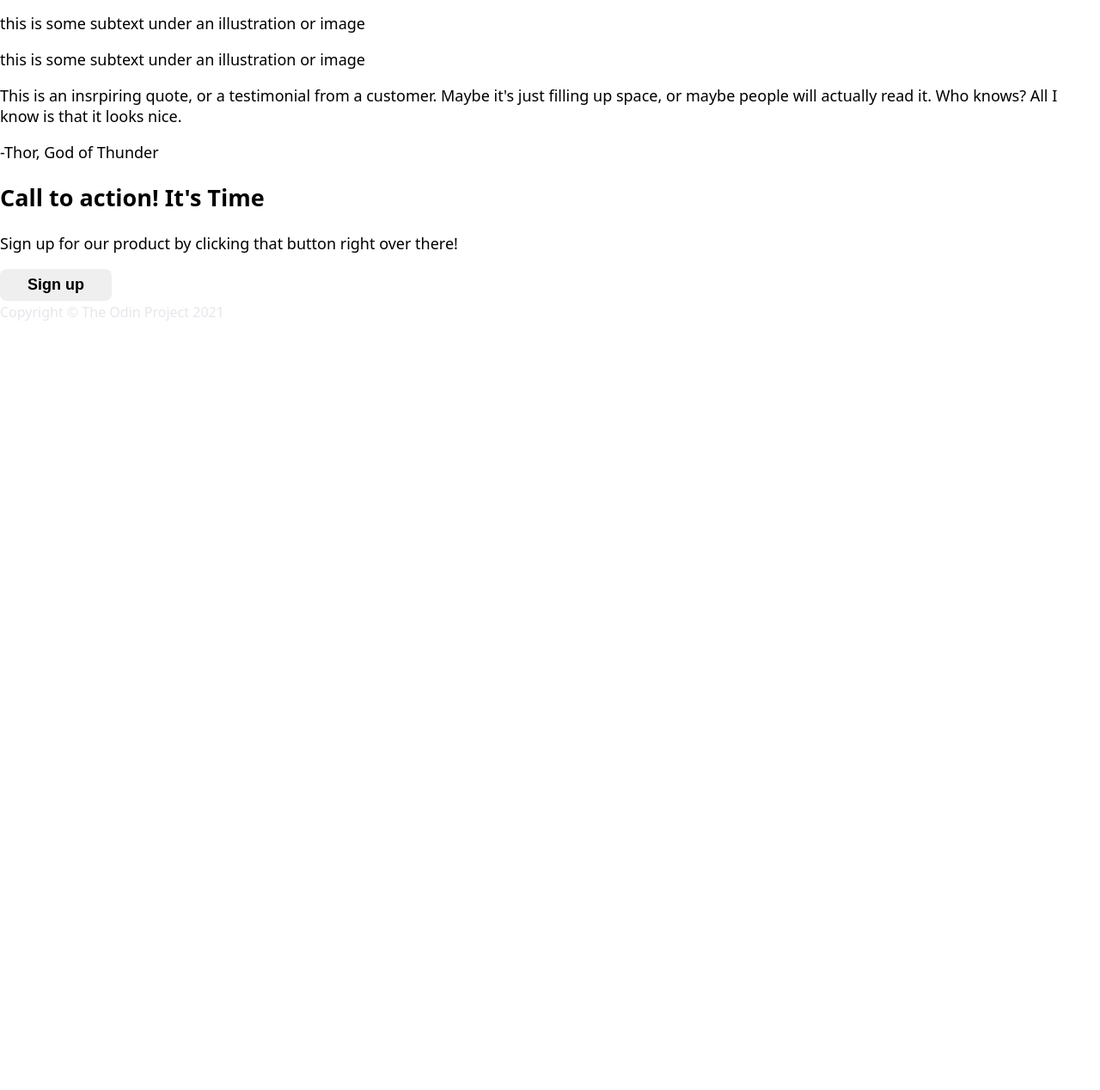
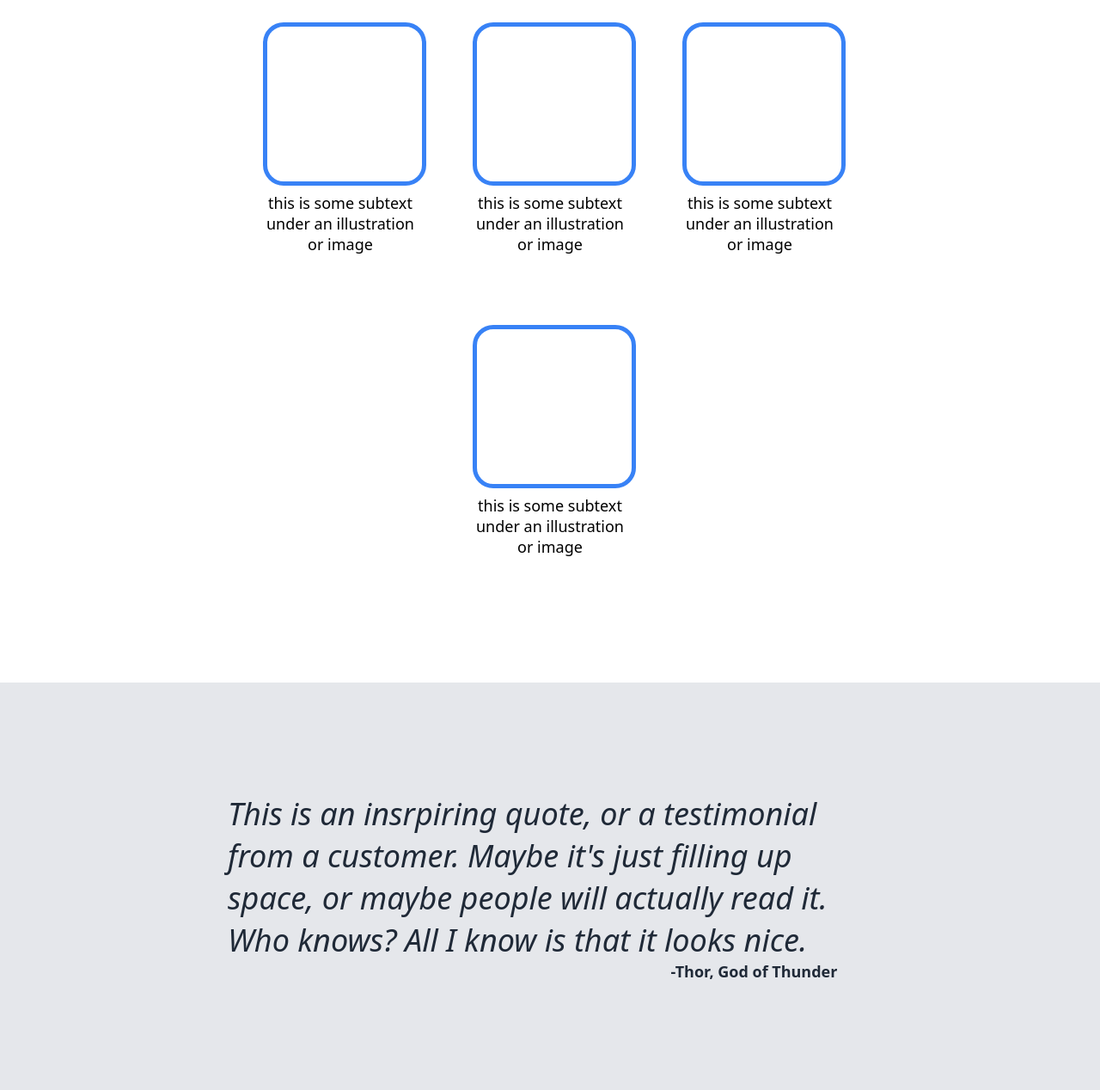
Before and after one commit to gsingh1017/firstlandingpage, a plain HTML site: page index.html in a window 1280 px wide. Shown: the part 715-1983 px from the top of the page at 86% size. Before the commit the page ends 1089 px from the top, so only its background shows below. Drawn offline with Linux system fonts and the light colour scheme.

Commit message:
Complete CSS for quote and update index.html
Completed quote (section-four). I also made adjustments to index.html by making a flex container for the quote inside the parent container for future additional quotes.

```diff
--- a/index.html
+++ b/index.html
@@ -36,31 +36,43 @@
                 <p>This is a placeholder for an image.</p>
             </div>
         </div>
+        <!-- "Some random information." section = section-two -->
         <div class="section-two">
-            <h2>Some random information.</h2>
+            <h2 class="h2">Some random information.</h2>
             <div class="information">
                 <div class="item">
-                    <p>this is some subtext under an illustration or image</p>
+                    <div class="box"></div>
+                    <p class="box-text">this is some subtext under an illustration or image</p>
                 </div>
                 <div class="item">
-                    <p>this is some subtext under an illustration or image</p>
+                    <div class="box"></div>
+                    <p class="box-text">this is some subtext under an illustration or image</p>
                 </div>
                 <div class="item">
-                    <p>this is some subtext under an illustration or image</p>
+                    <div class="box"></div>
+                    <p class="box-text">this is some subtext under an illustration or image</p>
                 </div>
                 <div class="item">
-                    <p>this is some subtext under an illustration or image</p>
+                    <div class="box"></div>
+                    <p class="box-text">this is some subtext under an illustration or image</p>
                 </div>
             </div>
         </div>
+        <!-- Quote = section-three -->
         <div class="section-three">
-            <div class="quote">
-                <p>This is an insrpiring quote, or a testimonial from a customer. Maybe it's just filling up space, or maybe people will actually read it. Who knows? All I know is that it looks nice.</p>
-            </div>
-            <div class="author">
-                <p>-Thor, God of Thunder</p>
+            <div class="quote-container">
+                <div class="quote">
+                    This is an insrpiring quote, or a testimonial from a
+                    customer. Maybe it's just filling up space, or maybe
+                    people will actually read it. Who knows? All I know
+                    is that it looks nice.
+                </div>
+                <div class="author">
+                    -Thor, God of Thunder
+                </div>
             </div>
         </div>
+        <!-- Call to Action! = section-four -->
         <div class="section-four">
             <div class="left-four">
                 <h2>Call to action! It's Time</h2>
--- a/style.css
+++ b/style.css
@@ -1,4 +1,5 @@
 /* --- style.css --- */
+
 
 /* general page styling below */
 body {
@@ -29,13 +30,14 @@ a /* header links color */ {
 }
 /* general page styling ends */
 
+
 /* code for header below */
 .header {
     background-color: #1f2937;
     display: flex;
     justify-content: space-between;
     align-content: center;
-    padding: 16px 240px;
+    padding: 16px 275px;
 }
 
 .logo {
@@ -51,6 +53,7 @@ a /* header links color */ {
 }
 /* header code ends */
 
+
 /* hero code below */
 .section-one {
     color: #f9faf8;
@@ -58,7 +61,7 @@ a /* header links color */ {
     display: flex;
     justify-content: space-between;
     align-content: center;
-    padding: 120px 240px;
+    padding: 120px 275px;
 }
 
 .hero-left {
@@ -88,3 +91,85 @@ a /* header links color */ {
     flex: 1;
 }
 /* hero code ends */
+
+
+/* section two code below */
+.section-two {
+    margin: 64px 275px;
+}
+
+.h2 {
+    color: #1f2937;
+    font-size: 36px;
+    font-weight: 900;
+    text-align: center;
+    margin: 64px;
+}
+
+.information {
+    display: flex;
+    align-items: center;
+    justify-content: center;
+    flex-wrap: wrap;
+    gap: 64px;
+    margin-bottom: 128px;
+}
+
+.item {
+   display: flex;
+   flex-direction: column;
+   margin: 0;
+   max-width: 180px;
+}
+
+.box {
+    height: 180px;
+    width: 180px;
+    border-style: solid;
+    border-width: 5px;
+    border-color: #3882f6;
+    border-radius: 24px;
+}
+
+.box-text {
+    margin-top: 8px;
+    text-align: center;
+}
+/* section two code ends */
+
+
+/* section three code below */
+.section-three {
+    background-color: #e5e7eb;
+    display: flex;
+    flex-direction: column;
+    align-content: center;
+    justify-content: center;
+    padding: 128px 0px;
+}
+
+.quote-container {
+    color: #1f2937;
+    display: flex;
+    justify-content: center;
+    flex-direction: column;
+}
+
+.quote {
+    font-size: 36px;
+    font-style: italic;
+    font-weight: lighter;
+    align-self: center;
+    max-width: 750px;
+}
+
+.author {
+    font-size: 18px;
+    font-weight: bold;
+    align-self: center;
+    padding-left: 475px;
+}
+/* section three code ends */
+
+
+/* section four code below */
```
